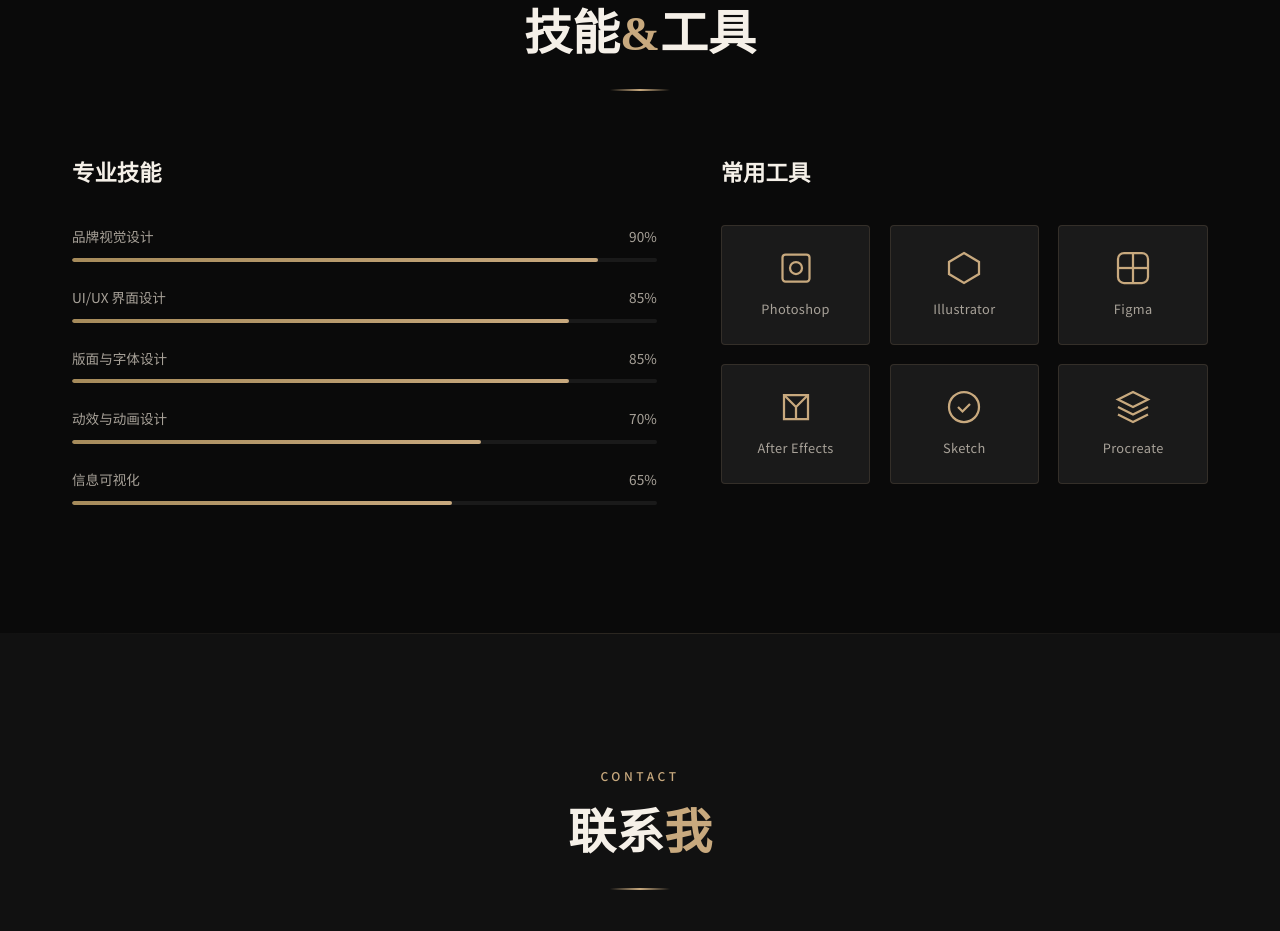
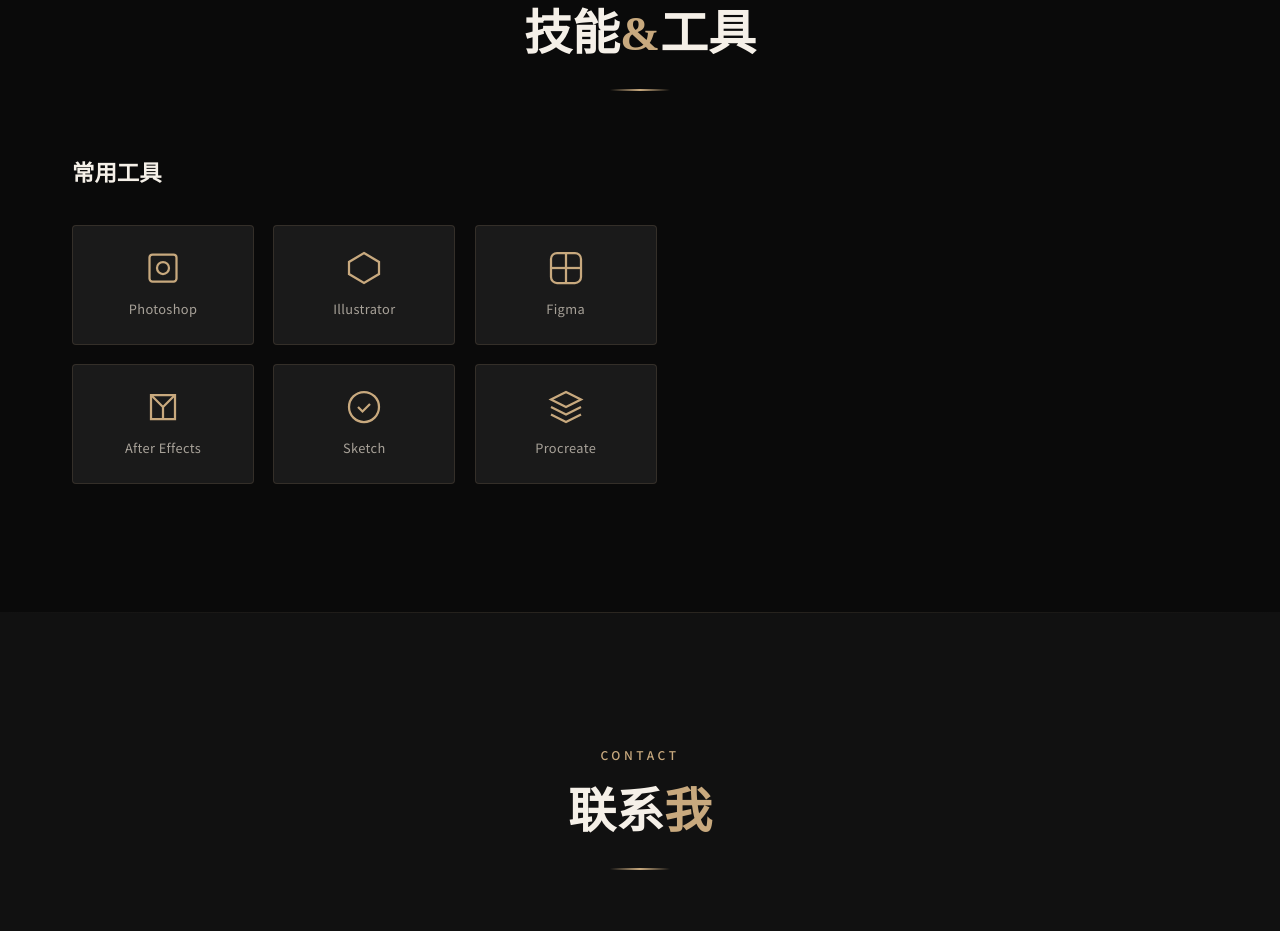
Before and after one commit to WXH12138-beep/portfolio, a plain HTML site: page index.html in a window 1280 px wide. Shown: the part 7042-7973 px from the top of the page. Drawn offline with Linux system fonts and the light colour scheme.

Commit message:
移除专业技能进度条

```diff
--- a/css/style.css
+++ b/css/style.css
@@ -1186,40 +1186,6 @@
 }
 
 /* 技能条 */
-.skill-bars {
-  display: flex;
-  flex-direction: column;
-  gap: 1.5rem;
-}
-
-.skill-bar-item {
-  width: 100%;
-}
-
-.skill-bar-header {
-  display: flex;
-  justify-content: space-between;
-  margin-bottom: 0.6rem;
-  font-size: 0.85rem;
-  color: var(--text-secondary);
-}
-
-.skill-bar-track {
-  width: 100%;
-  height: 4px;
-  background: var(--bg-card);
-  border-radius: 2px;
-  overflow: hidden;
-}
-
-.skill-bar-fill {
-  height: 100%;
-  background: linear-gradient(90deg, var(--gold-dark), var(--gold));
-  border-radius: 2px;
-  width: 0;
-  transition: width 1.5s var(--ease-out-expo);
-}
-
 /* 工具网格 */
 .tools-grid {
   display: grid;
--- a/index.html
+++ b/index.html
@@ -382,56 +382,6 @@
         <div class="section-line"></div>
       </div>
       <div class="skills-grid">
-        <div class="skills-left reveal-left">
-          <h3>专业技能</h3>
-          <div class="skill-bars">
-            <div class="skill-bar-item">
-              <div class="skill-bar-header">
-                <span>品牌视觉设计</span>
-                <span>90%</span>
-              </div>
-              <div class="skill-bar-track">
-                <div class="skill-bar-fill" data-width="90"></div>
-              </div>
-            </div>
-            <div class="skill-bar-item">
-              <div class="skill-bar-header">
-                <span>UI/UX 界面设计</span>
-                <span>85%</span>
-              </div>
-              <div class="skill-bar-track">
-                <div class="skill-bar-fill" data-width="85"></div>
-              </div>
-            </div>
-            <div class="skill-bar-item">
-              <div class="skill-bar-header">
-                <span>版面与字体设计</span>
-                <span>85%</span>
-              </div>
-              <div class="skill-bar-track">
-                <div class="skill-bar-fill" data-width="85"></div>
-              </div>
-            </div>
-            <div class="skill-bar-item">
-              <div class="skill-bar-header">
-                <span>动效与动画设计</span>
-                <span>70%</span>
-              </div>
-              <div class="skill-bar-track">
-                <div class="skill-bar-fill" data-width="70"></div>
-              </div>
-            </div>
-            <div class="skill-bar-item">
-              <div class="skill-bar-header">
-                <span>信息可视化</span>
-                <span>65%</span>
-              </div>
-              <div class="skill-bar-track">
-                <div class="skill-bar-fill" data-width="65"></div>
-              </div>
-            </div>
-          </div>
-        </div>
         <div class="skills-right reveal-right">
           <h3>常用工具</h3>
           <div class="tools-grid">
--- a/js/main.js
+++ b/js/main.js
@@ -333,22 +333,6 @@
 
   statNumbers.forEach(el => statsObserver.observe(el));
 
-  // ---- 技能条动画 ----
-  const skillBars = document.querySelectorAll('.skill-bar-fill[data-width]');
-
-  const skillObserver = new IntersectionObserver((entries) => {
-    entries.forEach(entry => {
-      if (entry.isIntersecting) {
-        const bar = entry.target;
-        const width = bar.getAttribute('data-width');
-        bar.style.width = `${width}%`;
-        skillObserver.unobserve(bar);
-      }
-    });
-  }, { threshold: 0.3 });
-
-  skillBars.forEach(bar => skillObserver.observe(bar));
-
   // ---- 作品筛选 ----
   const filterBtns = document.querySelectorAll('.filter-btn');
   const workItems = document.querySelectorAll('.work-card');
```
